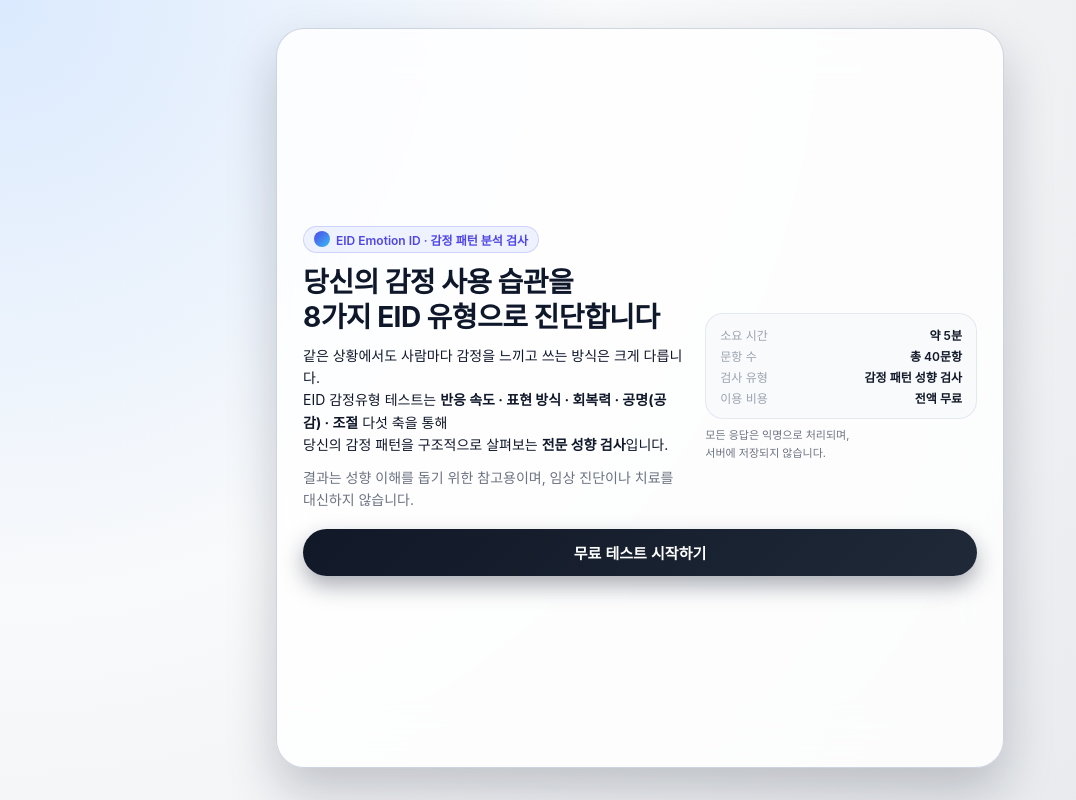
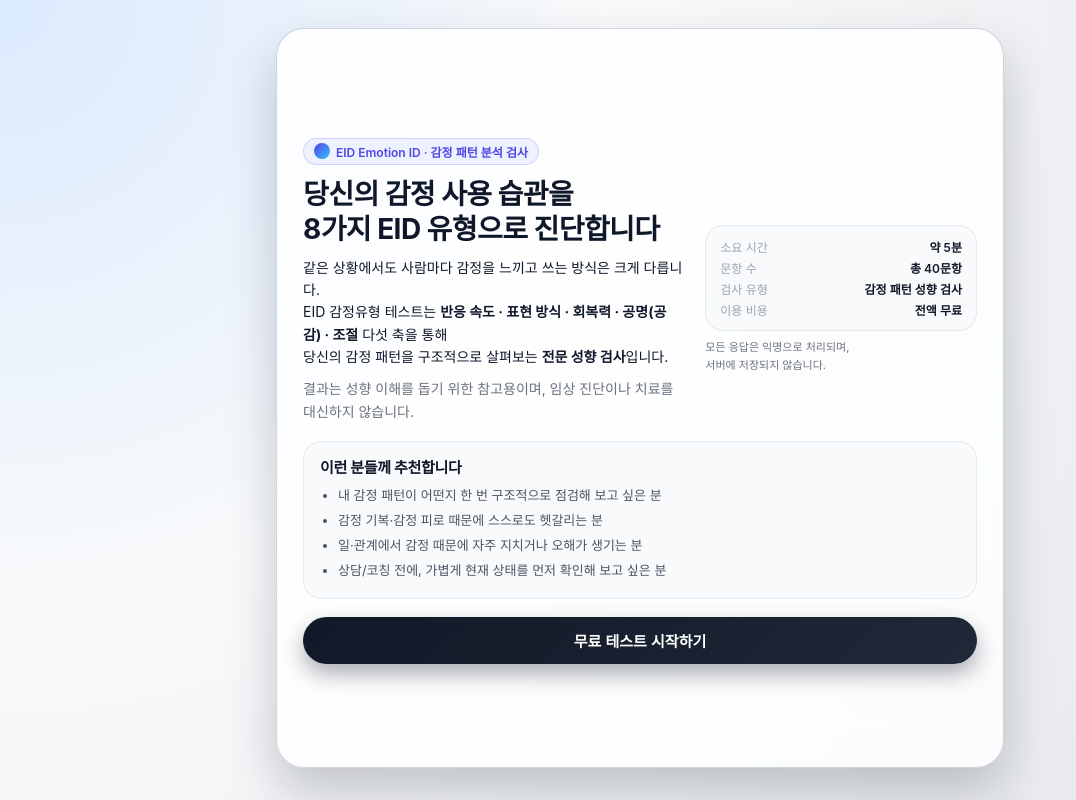
Before and after one commit to eid-rudals/eid-rudals.github.io, a plain HTML site: page index.html in a window 1280 px wide. Shown: the whole page, without its empty margins (0-1076 px from the left). Drawn offline with Linux system fonts and the light colour scheme.

Commit message:
Update index.html

```diff
--- a/index.html
+++ b/index.html
@@ -27,7 +27,7 @@
       -webkit-font-smoothing: antialiased;
     }
     .wrap {
-      max-width: 760px; /* 더 넓게 사용 */
+      max-width: 760px;
       margin: 0 auto;
       min-height: 100vh;
       padding: 28px 16px 32px;
@@ -152,6 +152,33 @@
     .primary-btn:active {
       transform: translateY(1px);
       box-shadow: 0 8px 18px rgba(15,23,42,0.3);
+    }
+
+    /* 추천 블록 */
+    .intro-reco {
+      margin-top: 18px;
+      padding: 14px 16px;
+      border-radius: 18px;
+      background: rgba(248,250,252,0.96);
+      border: 1px solid rgba(226,232,240,0.9);
+    }
+    .intro-reco h2 {
+      font-size: 15px;
+      margin-bottom: 8px;
+      letter-spacing: -0.02em;
+    }
+    .intro-reco ul {
+      margin: 0;
+      padding-left: 18px;
+      font-size: 13px;
+      color: #4b5563;
+      line-height: 1.6;
+    }
+    .intro-reco li {
+      margin-bottom: 4px;
+    }
+    .nowrap {
+      white-space: nowrap;
     }
 
     /* 질문 화면 */
@@ -391,6 +418,17 @@
               서버에 저장되지 않습니다.
             </p>
           </div>
+        </div>
+
+        <!-- 이런 분들께 추천합니다 블록 -->
+        <div class="intro-reco">
+          <h2>이런 분들께 <span class="nowrap">추천합니다</span></h2>
+          <ul>
+            <li>내 감정 패턴이 어떤지 한 번 구조적으로 점검해 보고 싶은 분</li>
+            <li>감정 기복·감정 피로 때문에 스스로도 헷갈리는 분</li>
+            <li>일·관계에서 감정 때문에 자주 지치거나 오해가 생기는 분</li>
+            <li>상담/코칭 전에, 가볍게 현재 상태를 먼저 확인해 보고 싶은 분</li>
+          </ul>
         </div>
 
         <button class="primary-btn" onclick="startTest()">무료 테스트 시작하기</button>
```
